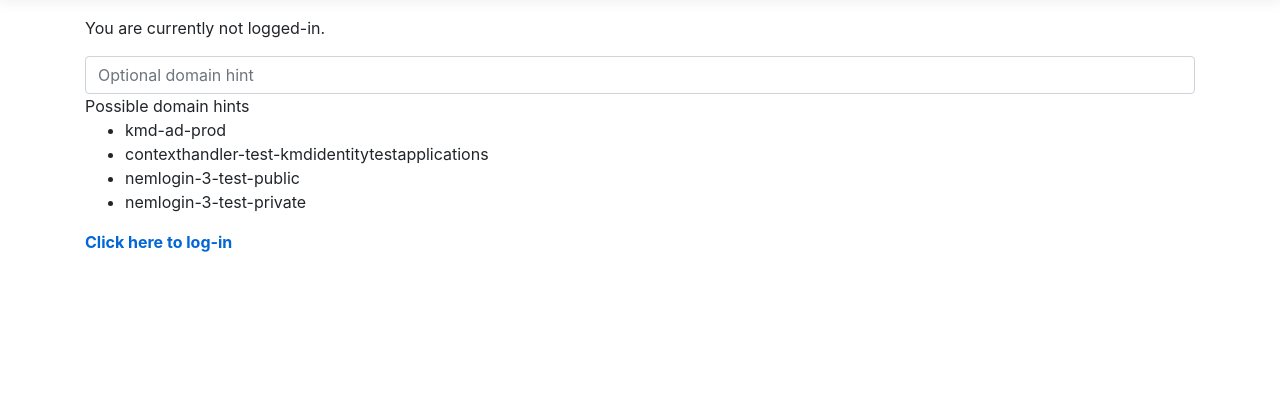
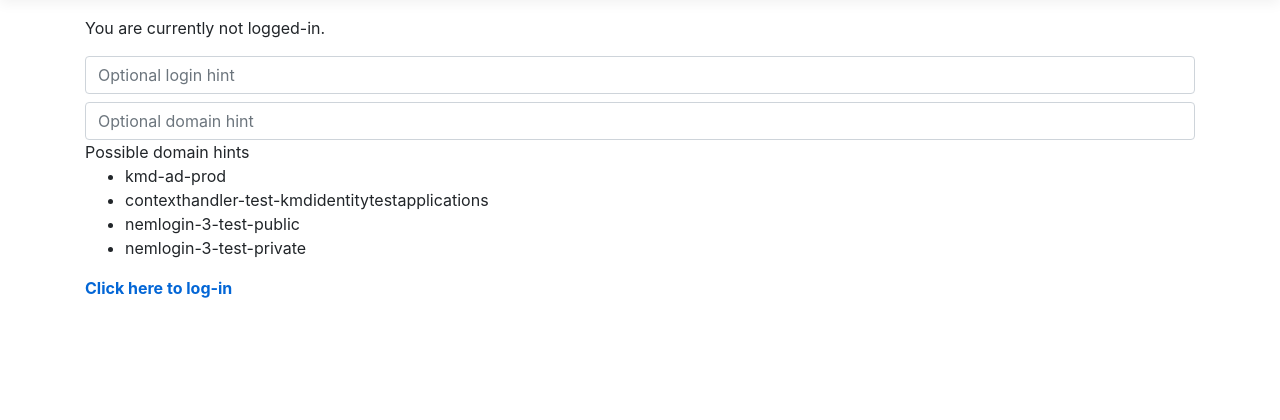
Before and after one commit to kmd-identity/testapplications, an ASP.NET Core app: page / in a window 1280 px wide. Shown: the part 57-477 px from the top of the page. Run offline with ASP.NET Core 8, Linux system fonts and the light colour scheme; the project's own start-up code is not run, and a stand-in starts its controllers and pages.

Commit message:
openid mvc

```diff
--- a/KMD.Identity.TestApplications.OpenID.MVCCore/Controllers/AccountController.cs
+++ b/KMD.Identity.TestApplications.OpenID.MVCCore/Controllers/AccountController.cs
@@ -11,9 +11,9 @@
 {
     public class AccountController : Controller
     {
-        public async Task Login(string returnUrl = "/", string domainHint = null)
+        public async Task Login(string returnUrl = "/", string domainHint = null, string loginHint = null)
         {
-            await HttpContext.ChallengeAsync("AD FS", new AuthenticationProperties() { RedirectUri = returnUrl, Items = { { "domain_hint", domainHint } } });
+            await HttpContext.ChallengeAsync("AD FS", new AuthenticationProperties() { RedirectUri = returnUrl, Items = { { "domain_hint", domainHint }, { "login_hint", loginHint } } });
 
             //To use the Unilogin connection with a different flow than the default (one factor),
             //add a query string parameter, to read more about this go to our Wiki, example below, additional code in Startup.cs:
--- a/KMD.Identity.TestApplications.OpenID.MVCCore/Views/Home/Index.cshtml
+++ b/KMD.Identity.TestApplications.OpenID.MVCCore/Views/Home/Index.cshtml
@@ -16,8 +16,11 @@
     else
     {
         <p>You are currently not logged-in.</p>
+        <div class="mb-2">
+            <input class="form-control" type="text" id="txtLoginHint" placeholder="Optional login hint" />
+        </div>
         <div>
-            <input class="form-control" type="text" id="txtDomainHint" placeholder="Optional domain hint"/>
+            <input class="form-control" type="text" id="txtDomainHint" placeholder="Optional domain hint" />
         </div>
         <div>
             Possible domain hints
@@ -49,7 +52,7 @@
     <script type="text/javascript">
         var loginUrl = '@Url.Action("Login", "Account")';
         document.getElementById('lnkLogin').onclick = function() {
-            window.location = loginUrl + "?domainHint=" + document.getElementById('txtDomainHint').value;
+            window.location = loginUrl + "?domainHint=" + document.getElementById('txtDomainHint').value + "&loginHint=" + document.getElementById('txtLoginHint').value;
         }
     </script>
 }
```
Also changed, not shown: KMD.Identity.TestApplications.OpenID.MVCCore/Startup.cs (+12 -0 lines).
